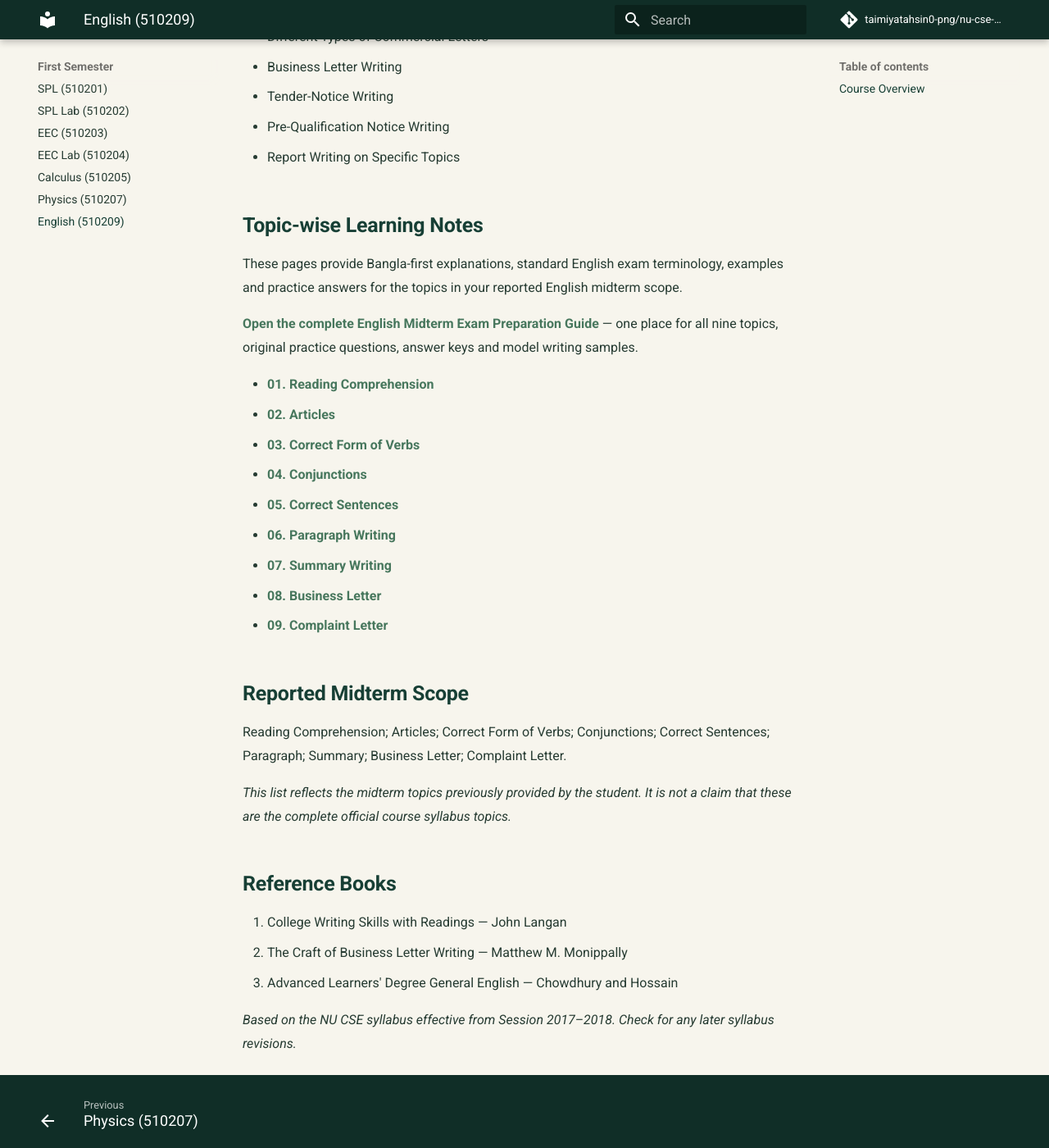
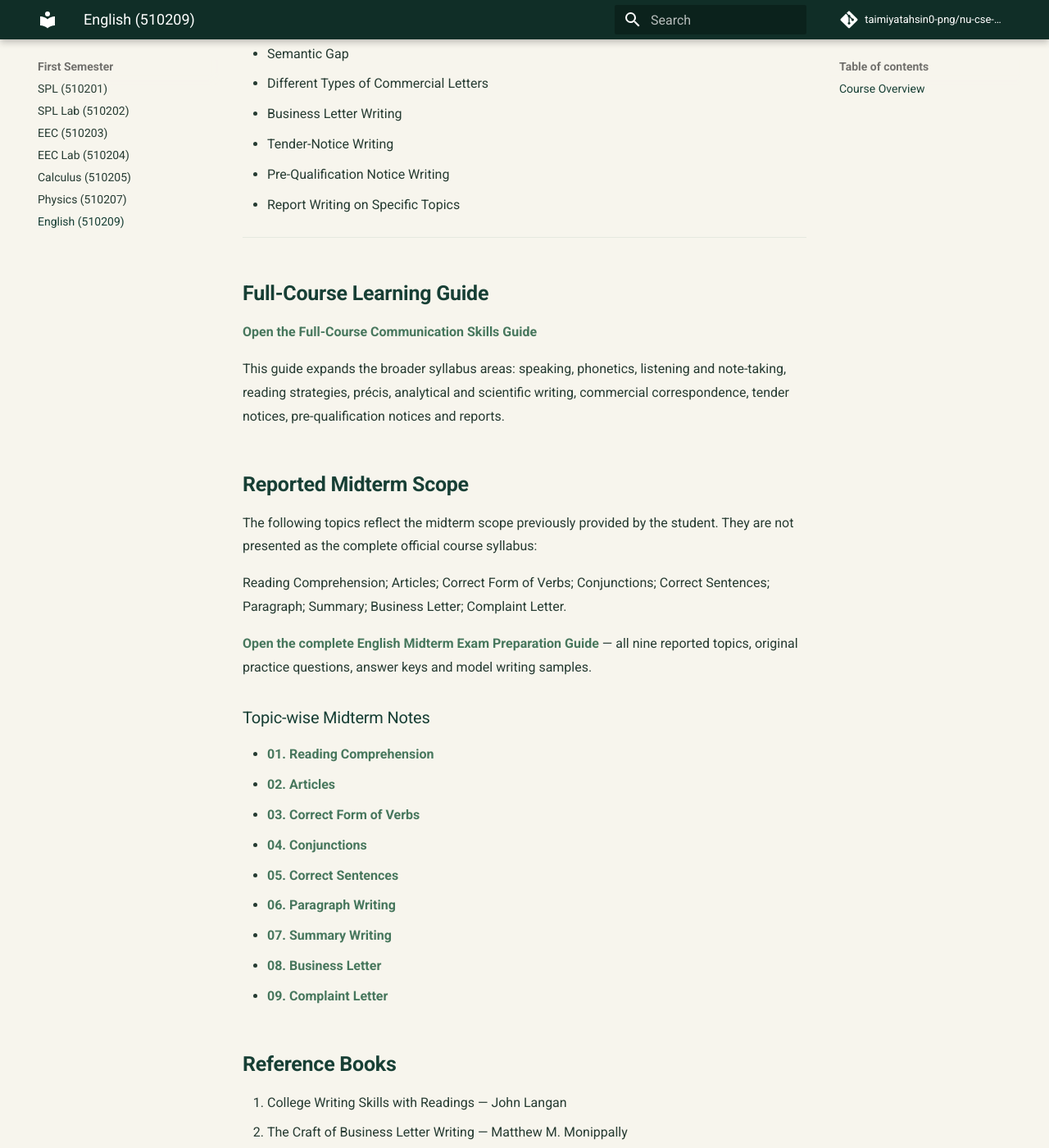
Before and after one commit to taimiyatahsin0-png/nu-cse-notes-store, an MkDocs documentation site: the page built from docs/subjects/eng/index.md, in a window 1280 px wide and 1400 px high, scrolled down 2582 px. Shown: the whole window at 82% size. Built offline with MkDocs 1.6.1 and Material for MkDocs 9.7.7, drawn with Linux system fonts in a browser that asks for light colours; comment, search, counter and statistics services are not loaded; some of the changed text lies outside the part shown.

Commit message:
Link full-course English skills guide

```diff
--- a/docs/subjects/eng/index.md
+++ b/docs/subjects/eng/index.md
@@ -1,6 +1,3 @@
-
-
-
 # English
 
 **Course Code:** 510209
@@ -16,7 +13,7 @@ This course adopts an integrative approach to developing the four basic language
 
 Special emphasis is given to the development of reading and writing skills.
 
-**Assessment Note:** 30% of the total marks will be allotted to class work in reading and writing.
+**Assessment Note:** The Session 2017–2018 syllabus reference states that 30% of the total marks will be allotted to class work in reading and writing. Confirm the assessment scheme for your own session with your department.
 
 # Syllabus Topics (Reference: Session 2017–2018)
 
@@ -81,12 +78,23 @@ The following grammatical aspects may be taught:
 - Pre-Qualification Notice Writing
 - Report Writing on Specific Topics
 
+---
 
-## Topic-wise Learning Notes
+## Full-Course Learning Guide
 
-These pages provide Bangla-first explanations, standard English exam terminology, examples and practice answers for the topics in your reported English midterm scope.
+**[Open the Full-Course Communication Skills Guide](full-course-communication-skills.md)**
 
-**[Open the complete English Midterm Exam Preparation Guide](midterm-exam-preparation.md)** — one place for all nine topics, original practice questions, answer keys and model writing samples.
+This guide expands the broader syllabus areas: speaking, phonetics, listening and note-taking, reading strategies, précis, analytical and scientific writing, commercial correspondence, tender notices, pre-qualification notices and reports.
+
+## Reported Midterm Scope
+
+The following topics reflect the midterm scope previously provided by the student. They are not presented as the complete official course syllabus:
+
+Reading Comprehension; Articles; Correct Form of Verbs; Conjunctions; Correct Sentences; Paragraph; Summary; Business Letter; Complaint Letter.
+
+**[Open the complete English Midterm Exam Preparation Guide](midterm-exam-preparation.md)** — all nine reported topics, original practice questions, answer keys and model writing samples.
+
+### Topic-wise Midterm Notes
 
 - [01. Reading Comprehension](01-reading-comprehension.md)
 - [02. Articles](02-articles.md)
@@ -98,16 +106,17 @@ These pages provide Bangla-first explanations, standard English exam terminology
 - [08. Business Letter](08-business-letter.md)
 - [09. Complaint Letter](09-complaint-letter.md)
 
-## Reported Midterm Scope
-
-Reading Comprehension; Articles; Correct Form of Verbs; Conjunctions; Correct Sentences; Paragraph; Summary; Business Letter; Complaint Letter.
-
-*This list reflects the midterm topics previously provided by the student. It is not a claim that these are the complete official course syllabus topics.*
-
 ## Reference Books
 
 1. College Writing Skills with Readings — John Langan
 2. The Craft of Business Letter Writing — Matthew M. Monippally
 3. Advanced Learners' Degree General English — Chowdhury and Hossain
 
-*Based on the NU CSE syllabus effective from Session 2017–2018. Check for any later syllabus revisions.*
+## Academic Scope and Sources
+
+The topic outline above is organized using the NU CSE syllabus reference effective from Session 2017–2018. It is not confirmation that no later revision applies to Session 2025–26.
+
+- [National University official syllabus portal](https://www.nu.ac.bd/syllabus.php)
+- [B.Sc. CSE syllabus reference hosted by BIST (PDF)](https://bist.ac.bd/storage/1645259906_Computer%20Science%20and%20Engineering%201st%20Year_Pub_Date_15092019.pdf)
+
+Confirm the applicable syllabus and assessment requirements with your department. The notes and exercises on this site are independent learning materials, not official NU publications.
```
